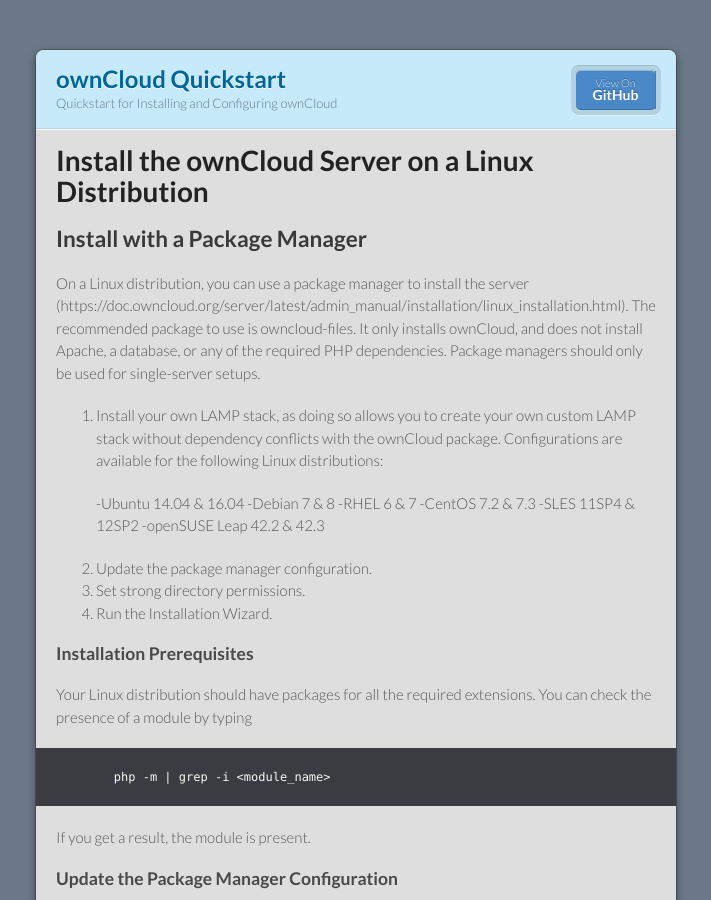
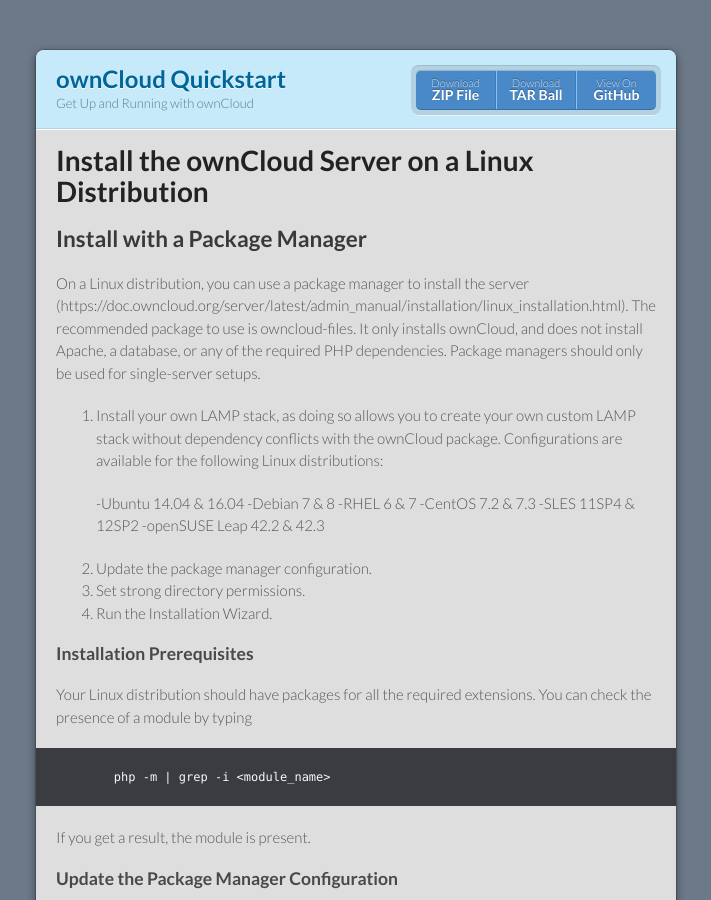
Before and after one commit to schwingle/this-is-only-a-test, a Jekyll site: the page built from index.md, in a window 1280 px wide and 900 px high. Shown: the whole window, without its empty margins (284-995 px from the left). Built offline with Jekyll 4.4.1, drawn with Linux system fonts in a browser that asks for light colours; our own code applies the rules of GitHub Pages for plain Markdown files.

Commit message:
title and downloads

```diff
--- a/_config.yml
+++ b/_config.yml
@@ -1,7 +1,7 @@
 # Site settings
 title: ownCloud Quickstart
-description: Quickstart for Installing and Configuring ownCloud
-show_downloads: false
+description: Get Up and Running with ownCloud
+show_downloads: true
 google_analytics:
 theme: jekyll-theme-hacker
 baseurl: "/owncloud-quickstart/"
```
